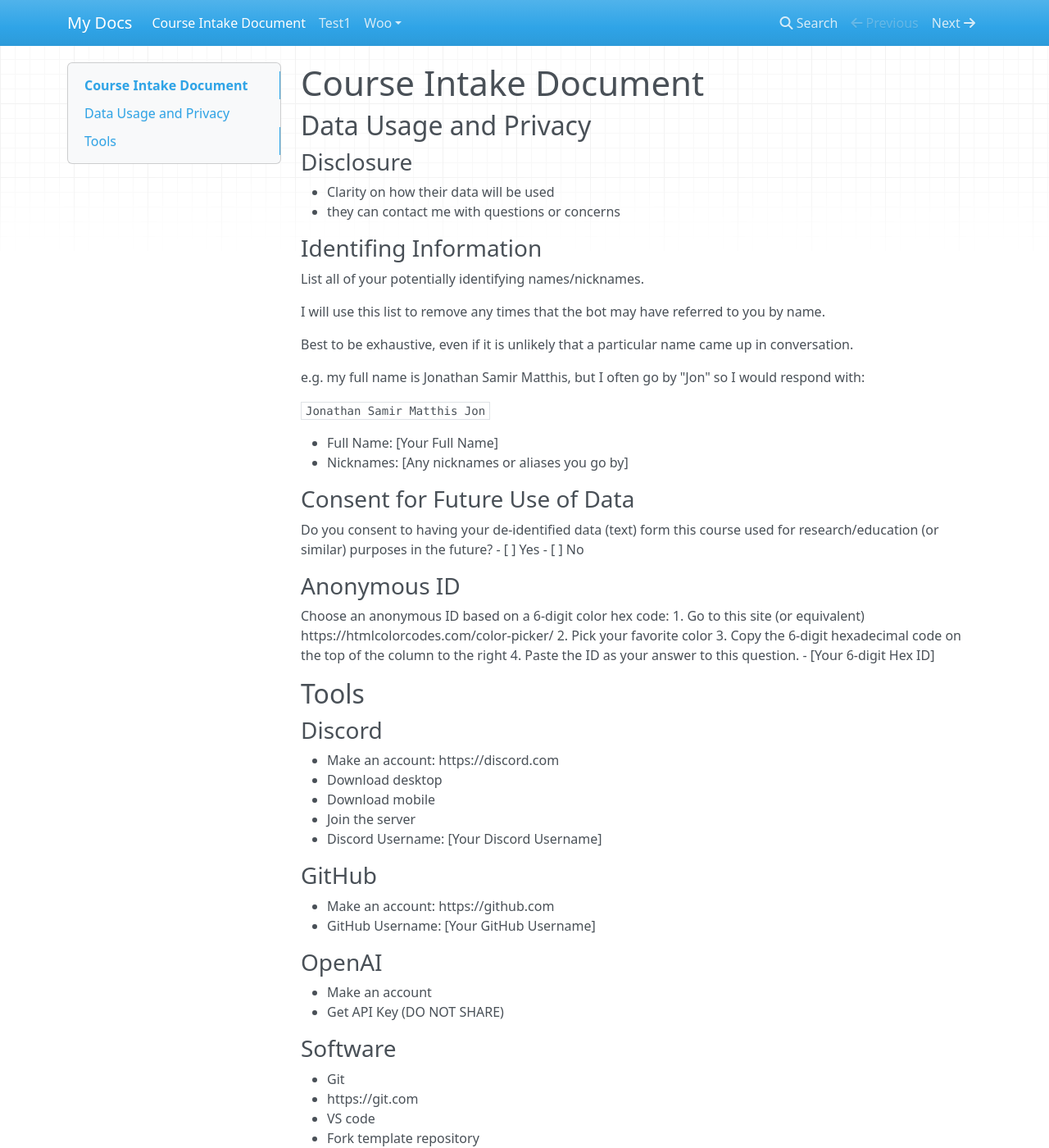
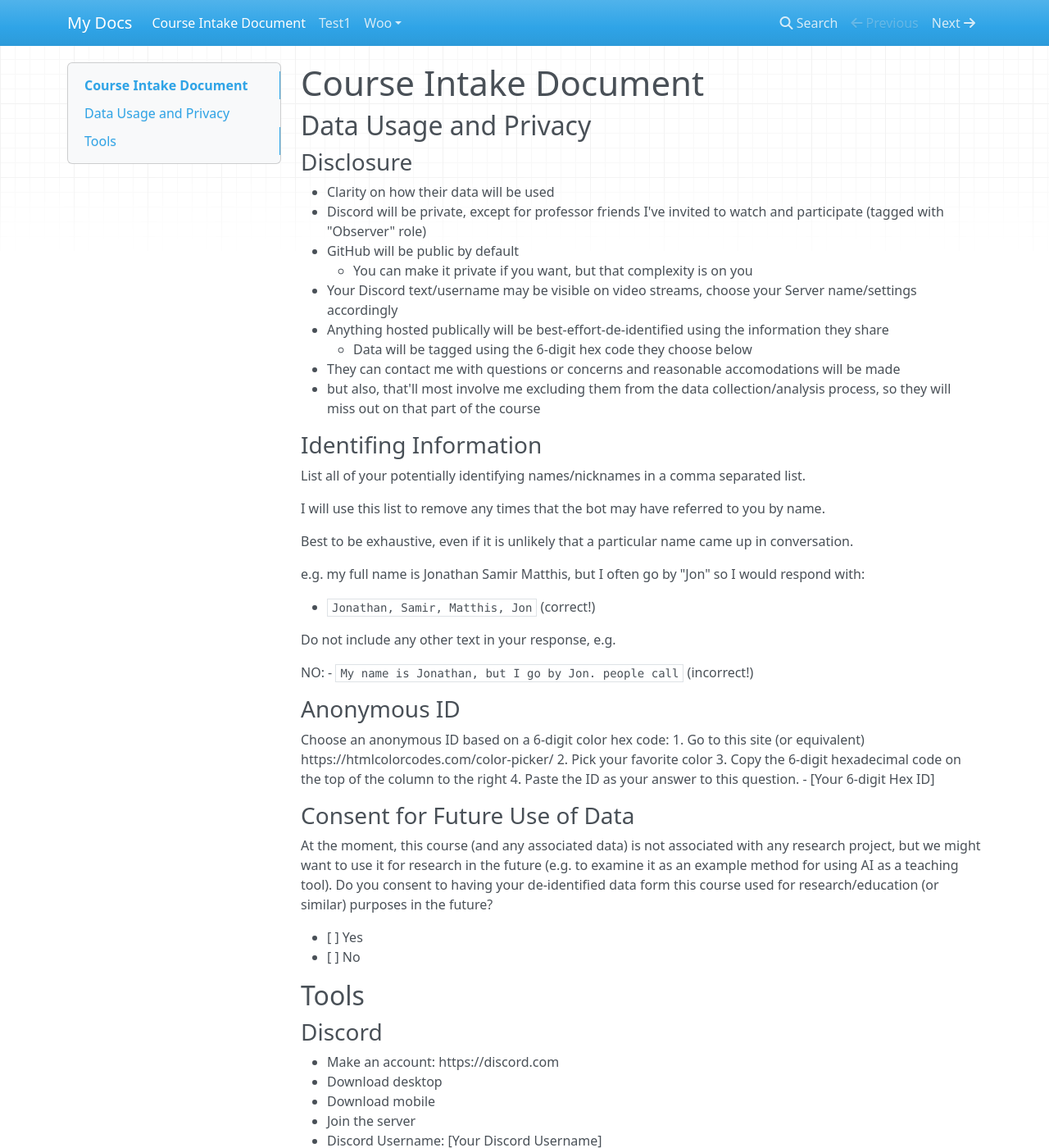
Before and after one commit to HumanMovementNeuroscience/capstone, an MkDocs documentation site: the page built from docs/2024-capstone-intake-survey.md, in a window 1280 px wide and 1400 px high. Shown: the whole window at 82% size. Built offline with MkDocs 1.6.1, drawn with Linux system fonts in a browser that asks for light colours; nearby versions of some CDN libraries.

Commit message:
Jan 10, 2024, 3:40 PM

```diff
--- a/docs/2024-capstone-intake-survey.md
+++ b/docs/2024-capstone-intake-survey.md
@@ -3,10 +3,17 @@
 ## Data Usage and Privacy
 ### Disclosure
 - Clarity on how their data will be used
-- they can contact me with questions or concerns
+  - Discord will be private, except for professor friends I've invited to watch and participate (tagged with "Observer" role)
+  - GitHub will be public by default
+    - You can make it private if you want, but that complexity is on you
+  - Your Discord text/username may be visible on video streams, choose your Server name/settings accordingly
+  - Anything hosted publically will be best-effort-de-identified  using the information they share
+    - Data will be tagged using the 6-digit hex code they choose below
+- They can contact me with questions or concerns and reasonable accomodations will be made
+  - but also, that'll most involve me excluding them from the data collection/analysis process, so they will miss out on that part of the course
 
 ### Identifing Information
-List all of your potentially identifying names/nicknames.
+List all of your potentially identifying names/nicknames in a comma separated list.
 
 I will use this list to remove any times that the bot may have referred to you by name.
 
@@ -14,15 +21,13 @@ Best to be exhaustive, even if it is unlikely that a particular name came up in
 
 e.g. my full name is Jonathan Samir Matthis, but I often go by "Jon" so I would respond with:
 
-`Jonathan Samir Matthis Jon`
 
-- Full Name: [Your Full Name]
-- Nicknames: [Any nicknames or aliases you go by]
+- `Jonathan, Samir, Matthis, Jon` (correct!)
 
-### Consent for Future Use of Data
-Do you consent to having your de-identified data (text) form this course used for research/education (or similar) purposes in the future?
-- [ ] Yes
-- [ ] No
+Do not include any other text in your response, e.g.
+
+NO:
+- `My name is Jonathan, but I go by Jon. people call` (incorrect!)
 
 ### Anonymous ID
 Choose an anonymous ID based on a 6-digit color hex code:
@@ -31,6 +36,17 @@ Choose an anonymous ID based on a 6-digit color hex code:
 3. Copy the 6-digit hexadecimal code on the top of the column to the right
 4. Paste the ID as your answer to this question.
 - [Your 6-digit Hex ID]
+
+### Consent for Future Use of Data
+
+At the moment, this course (and any associated data) is not associated with any research project, but we might want to use it for research in the future (e.g. to examine it as an example method for using AI as a teaching tool).
+Do you consent to having your de-identified data  form this course used for research/education (or similar) purposes in the future?
+
+
+- [ ] Yes
+- [ ] No
+
+
 
 ## Tools
 
```
